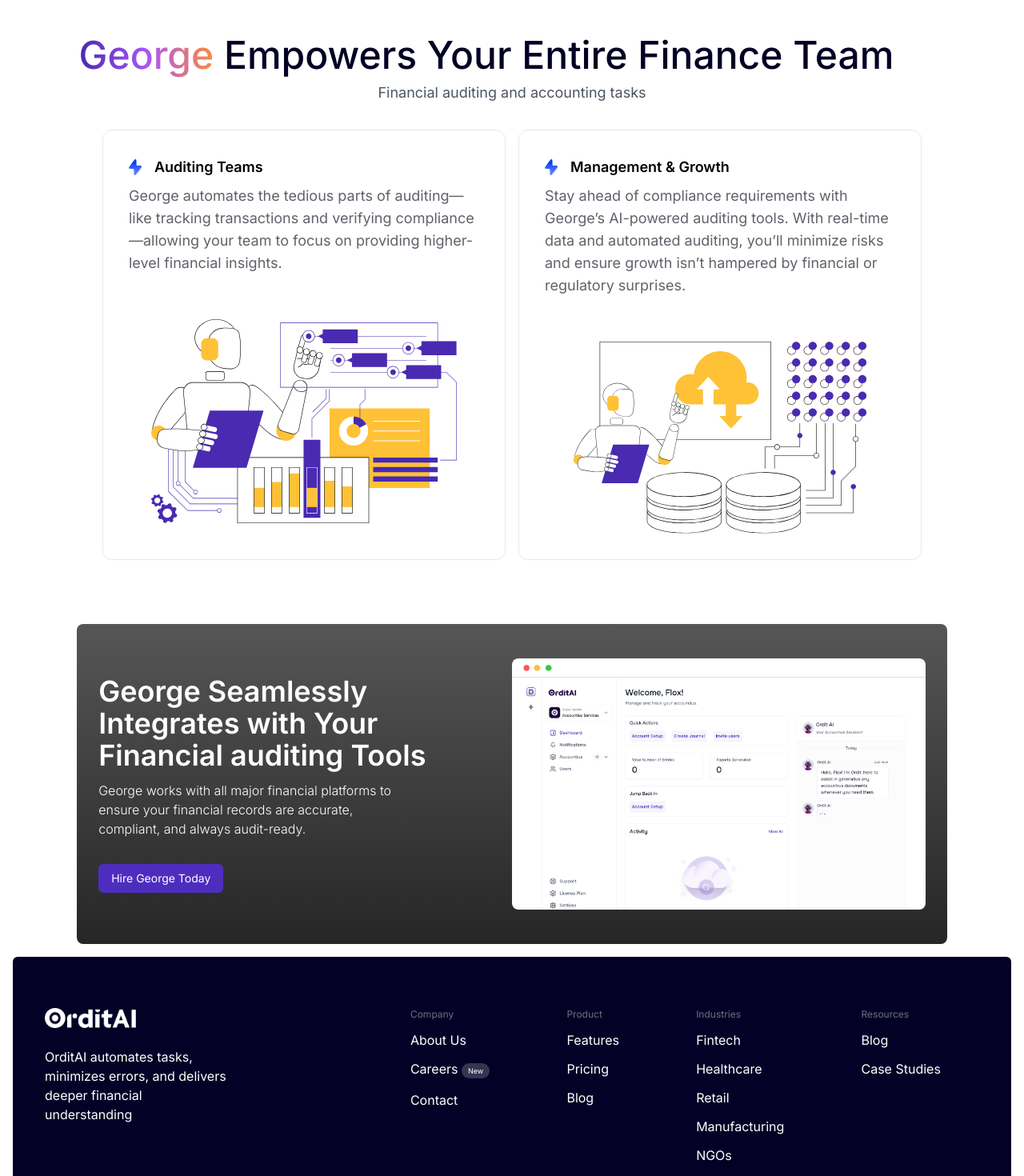
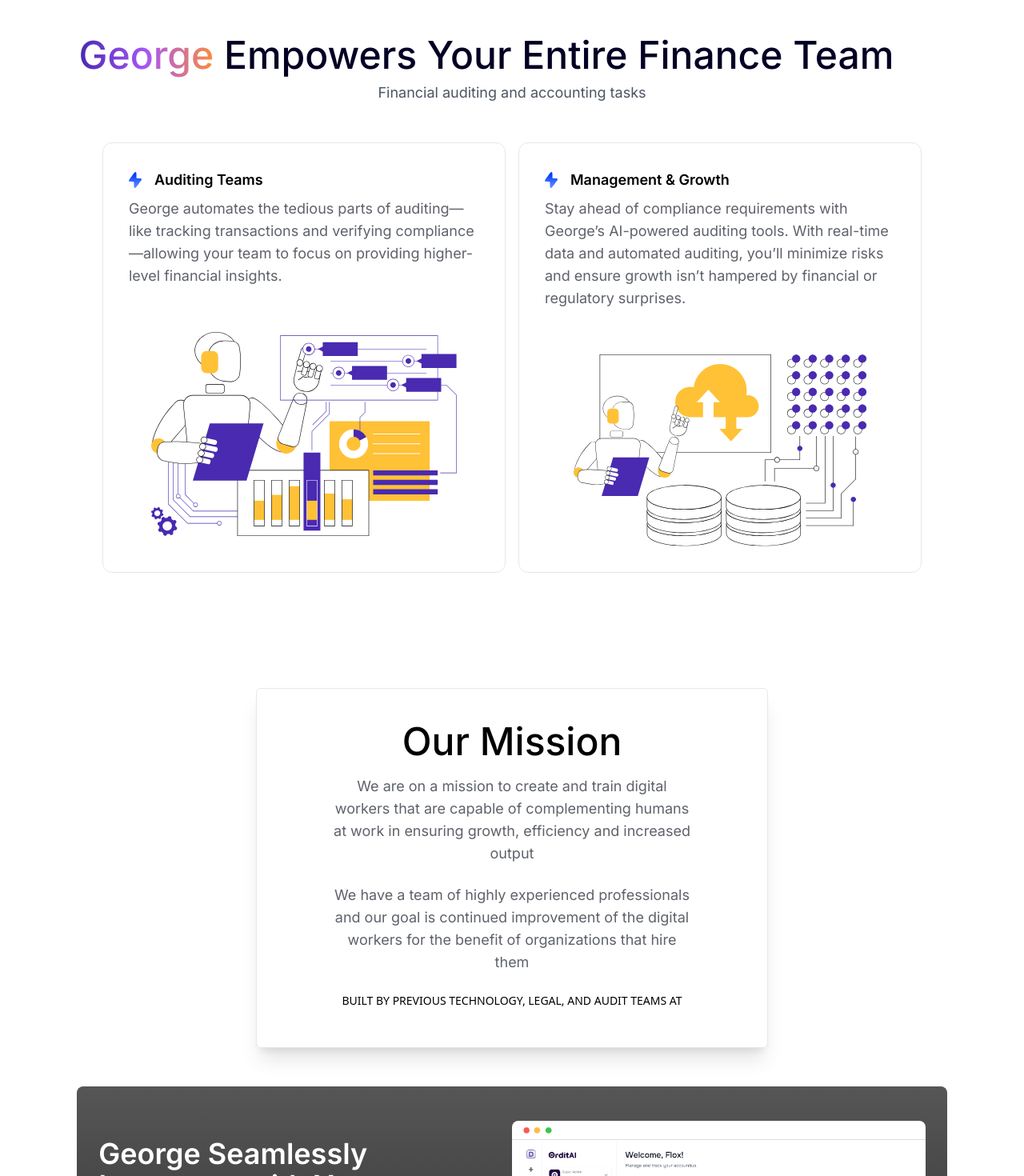
Before and after one commit to ordit-ai/orditAi-website, a React (Vite) app: page / in a window 1280 px wide. Shown: the part 4440-5910 px from the top of the page at 80% size. Built offline with nearby package versions, Linux system fonts and the light colour scheme.

Commit message:
feat: landing page #0

```diff
--- a/package.json
+++ b/package.json
@@ -19,6 +19,7 @@
     "@commitlint/types": "^17.4.4",
     "class-variance-authority": "^0.7.0",
     "clsx": "^2.1.1",
+    "framer-motion": "^11.11.9",
     "husky": "^8.0.3",
     "react": "^18.2.0",
     "react-dom": "^18.2.0",
--- a/src/components/AnimatedSection.tsx
+++ b/src/components/AnimatedSection.tsx
@@ -4,14 +4,10 @@
 import { useEffect, useState } from "react";
 import Typography from "./Typography";
 import { Button } from "./common/Button";
+import { OnboardItem } from "@/constants/homedata";
 
 interface TProps {
-  data: {
-    id: string;
-    title: string;
-    subtitle: string;
-    image: string;
-  }[];
+  data: OnboardItem[];
   position: "left" | "right";
 }
 
@@ -42,7 +38,7 @@
               animate={{ opacity: count === i ? 1 : 0 }} // Show current image, hide others
               transition={{ duration: 1, ease: "easeInOut" }} // Smooth transition
             >
-              <img src={el.image} alt={`image-${i}`} className="h-auto w-[100%] object-center rounded-xl" />
+              <img src={el.image as string} alt={`image-${i}`} className="h-auto w-[100%] object-center rounded-xl" />
             </motion.div>
           ))}
         </div>
@@ -90,7 +86,7 @@
               animate={{ opacity: count === i ? 1 : 0 }} // Show current image, hide others
               transition={{ duration: 1, ease: "easeInOut" }} // Smooth transition
             >
-              <img src={el.image} alt={`image-${i}`} className="h-auto w-[100%] object-center rounded-xl" />
+              <img src={el.image as string} alt={`image-${i}`} className="h-auto w-[100%] object-center rounded-xl" />
             </motion.div>
           ))}
         </div>
--- a/src/constants/homedata.ts
+++ b/src/constants/homedata.ts
@@ -106,6 +106,14 @@
   },
 ];
 
+
+export type OnboardItem = {
+  id: string;
+  title: string;
+  subtitle: string;
+  image: typeof Onboard1; // Type for imported image
+
+};
 export const auditProcess1 = [
   {
     id: "audit5",
--- a/src/pages/Home.tsx
+++ b/src/pages/Home.tsx
@@ -182,7 +182,7 @@
           Financial auditing and accounting tasks
         </Typography.Text>
 
-        <div className="flex w-[80%] mx-auto gap-[1em] py-[2em]">
+        <div className="flex w-[80%] mx-auto gap-[1em] py-[3em]">
           {empowerState.map((el) => (
             <div className="border-[1px] p-8 rounded-xl w-[50%] space-y-2">
               <div className="flex items-center space-x-4">
@@ -199,6 +199,25 @@
             </div>
           ))}
         </div>
+      </div>
+
+      <div className="w-[50%] shadow-xl rounded-md border-[1px] my-[3em] mx-auto">
+        <div className="w-[70%] mx-auto text-center space-y-6  py-[3em]">
+          <Typography.H2>Our Mission</Typography.H2>
+
+          <Typography.Text>
+            We are on a mission to create and train digital workers that are capable of complementing humans at work in
+            ensuring growth, efficiency and increased output
+          </Typography.Text>
+          <Typography.Text>
+            We have a team of highly experienced professionals and our goal is continued improvement of the digital
+            workers for the benefit of organizations that hire them
+          </Typography.Text>
+
+          <Typography>BUILT BY PREVIOUS TECHNOLOGY, LEGAL, AND AUDIT TEAMS AT</Typography>
+        </div>
+
+        <div></div>
       </div>
 
       <div className=" bg-gradient-to-b from-[#565656] to-[#262626]  md:h-[400px] h-auto rounded-lg w-[85%] mx-auto flex items-center justify-between md:p-0 p-6 ">
```
Also changed, not shown: 1 other file (tests, documents, lock files or other folders).
